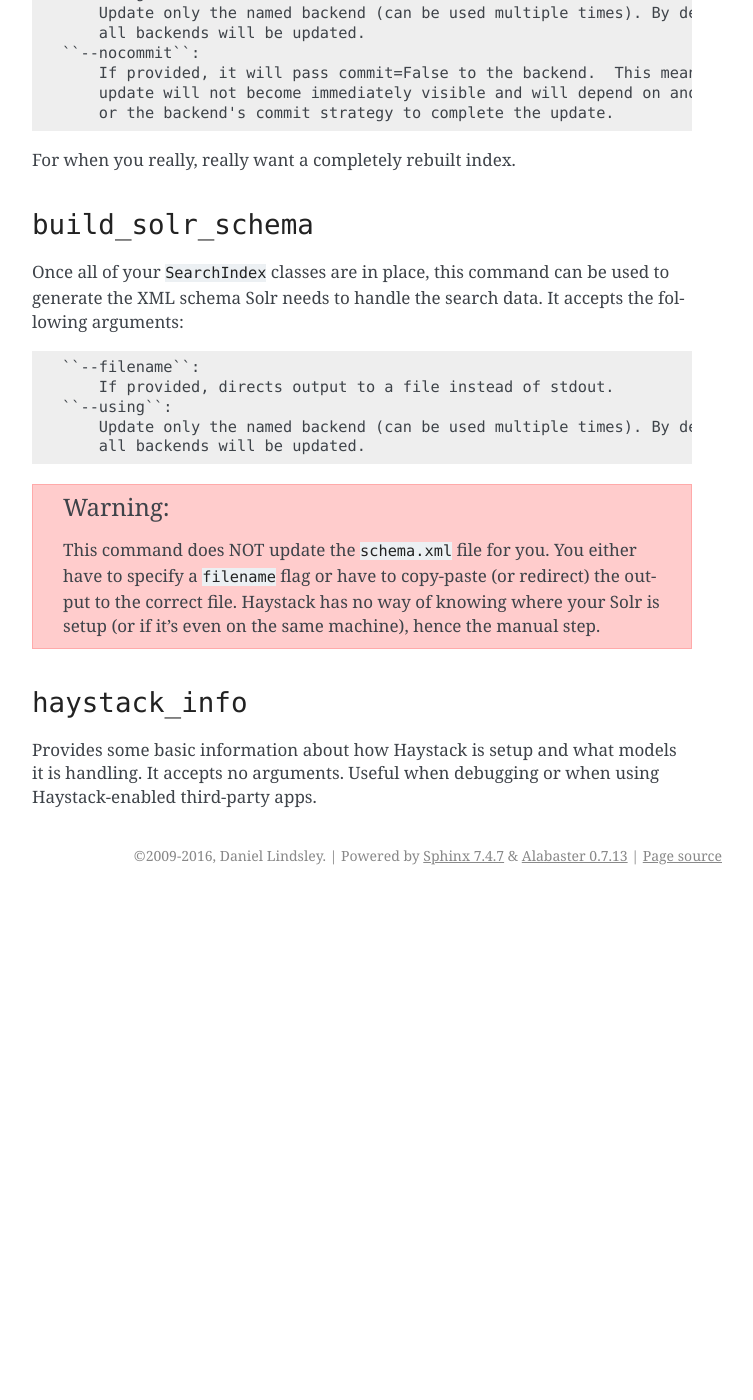
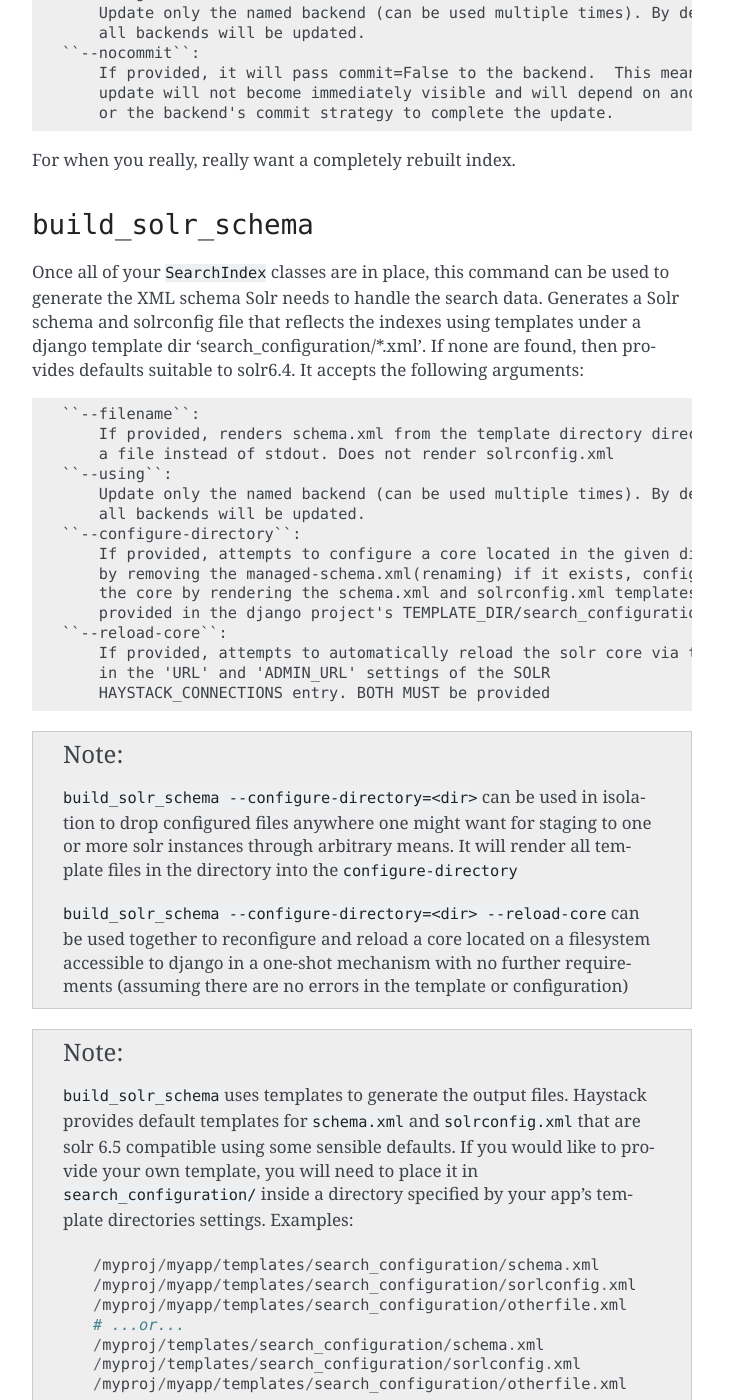
Before and after one commit to django-haystack/django-haystack, a Sphinx documentation site: the page built from docs/management_commands.rst, in a window 1280 px wide and 1400 px high, scrolled down 3460 px. Shown: the whole window, without its empty margins (388-1141 px from the left). Built offline with Sphinx 7.4.7, drawn with Linux system fonts in a browser that asks for light colours; pages that are not in the unit, such as notebooks, are missing from menus; before the commit the page ends 4355 px from its top, so only the background shows below that; some of the changed text lies outside the part shown.

Commit message:
Updated docs to match new implementation

```diff
--- a/docs/installing_search_engines.rst
+++ b/docs/installing_search_engines.rst
@@ -11,8 +11,28 @@
 
 Solr is Java but comes in a pre-packaged form that requires very little other
 than the JRE and Jetty. It's very performant and has an advanced featureset.
-Haystack suggests using Solr 3.5+, though it's possible to get it working on
-Solr 1.4 with a little effort. Installation is relatively simple::
+Haystack suggests using Solr 6.x, though it's possible to get it working on
+Solr 4.x+ with a little effort. Installation is relatively simple:
+
+For Solr 6.X::
+
+    curl -LO https://archive.apache.org/dist/lucene/solr/x.Y.0/solr-X.Y.0.tgz
+    tar -C solr -xf solr-X.Y.0.tgz --strip-components=1
+    cd solr
+    ./bin/solr create -c tester -n basic_config
+
+By default this will create a core with a managed schema.  This setup is dynamic
+but not useful for haystack, and we'll need to configure solr to use a static
+(classic) schema.  Haystack can generate a viable schema.xml and solrconfig.xml
+for you from your application and reload the core for you (once Haystack is
+installed and setup).  To do this run:
+``./manage.py build_solr_schema --configure-directory=<CoreConfigDif> --reload``.
+In this example CoreConfigDir is something like
+``../solr-6.5.0/server/solr/tester/conf``, and ``--reload-core``
+is what triggers reloading of the core.  Please refer to ``build_solr_schema``
+in the :doc:`management-commands` for required configuration.
+
+For Solr 4.X::
 
     curl -LO https://archive.apache.org/dist/lucene/solr/4.10.2/solr-4.10.2.tgz
     tar xvzf solr-4.10.2.tgz
@@ -43,7 +53,8 @@
 .. note::
 
     ``pysolr`` has its own dependencies that aren't covered by Haystack. See
-    https://pypi.python.org/pypi/pysolr for the latest documentation.
+    https://pypi.python.org/pypi/pysolr for the latest documentation.  Simplest
+    approach is to install using ``pip install pysolr``
 
 More Like This
 --------------
--- a/docs/management_commands.rst
+++ b/docs/management_commands.rst
@@ -175,22 +175,58 @@
 =====================
 
 Once all of your ``SearchIndex`` classes are in place, this command can be used
-to generate the XML schema Solr needs to handle the search data. It accepts the
-following arguments::
+to generate the XML schema Solr needs to handle the search data.  Generates a
+Solr schema and solrconfig file that reflects the indexes using templates under
+a django template dir 'search_configuration/\*.xml'. If none are found, then
+provides defaults suitable to solr6.4. It accepts the following arguments::
 
     ``--filename``:
-        If provided, directs output to a file instead of stdout.
+        If provided, renders schema.xml from the template directory directly to
+        a file instead of stdout. Does not render solrconfig.xml
     ``--using``:
         Update only the named backend (can be used multiple times). By default
         all backends will be updated.
+    ``--configure-directory``:
+        If provided, attempts to configure a core located in the given directory
+        by removing the managed-schema.xml(renaming) if it exists, configuring
+        the core by rendering the schema.xml and solrconfig.xml templates
+        provided in the django project's TEMPLATE_DIR/search_configuration DIR's
+    ``--reload-core``:
+        If provided, attempts to automatically reload the solr core via the urls
+        in the 'URL' and 'ADMIN_URL' settings of the SOLR
+        HAYSTACK_CONNECTIONS entry. BOTH MUST be provided
+
+.. note::
+   ``build_solr_schema --configure-directory=<dir>`` can be used in isolation to
+   drop configured files anywhere one might want for staging to one or more solr
+   instances through arbitrary means.  It will render all template files in the
+   directory into the ``configure-directory``
+
+   ``build_solr_schema --configure-directory=<dir> --reload-core`` can be used
+   together to reconfigure and reload a core located on a filesystem accessible
+   to django in a one-shot mechanism with no further requirements (assuming
+   there are no errors in the template or configuration)
+
+.. note::
+    ``build_solr_schema`` uses templates to generate the output files. Haystack
+    provides default templates for ``schema.xml`` and ``solrconfig.xml`` that
+    are solr 6.5 compatible using some sensible defaults. If you would like to
+    provide your own template, you will need to place it in
+    ``search_configuration/`` inside a directory specified by your app's
+    template directories settings. Examples::
+
+        /myproj/myapp/templates/search_configuration/schema.xml
+        /myproj/myapp/templates/search_configuration/sorlconfig.xml
+        /myproj/myapp/templates/search_configuration/otherfile.xml
+        # ...or...
+        /myproj/templates/search_configuration/schema.xml
+        /myproj/templates/search_configuration/sorlconfig.xml
+        /myproj/myapp/templates/search_configuration/otherfile.xml
 
 .. warning::
-
-    This command does NOT update the ``schema.xml`` file for you. You either
-    have to specify a ``filename`` flag or have to
-    copy-paste (or redirect) the output to the correct file. Haystack has no
-    way of knowing where your Solr is setup (or if it's even on the same
-    machine), hence the manual step.
+    This command does NOT automatically update the ``schema.xml`` file for you
+    all by itself.  You must use --filename or --configure-directory to achieve
+    this.
 
 
 ``haystack_info``
--- a/docs/settings.rst
+++ b/docs/settings.rst
@@ -78,7 +78,9 @@
 
 * Solr
 
-  * ``URL`` - The URL to the Solr core.
+  * ``URL`` - The URL to the Solr core. E.G. http://localhost:9001/solr/collection1
+  * ``ADMIN_URL`` - The URL to the administrative functions. E.G.
+  http://localhost:9001/solr/admin/cores
 
 * Whoosh
 
```
Also changed, not shown: other parts of docs/installing_search_engines.rst (+3 -13 lines), 1 other file.
